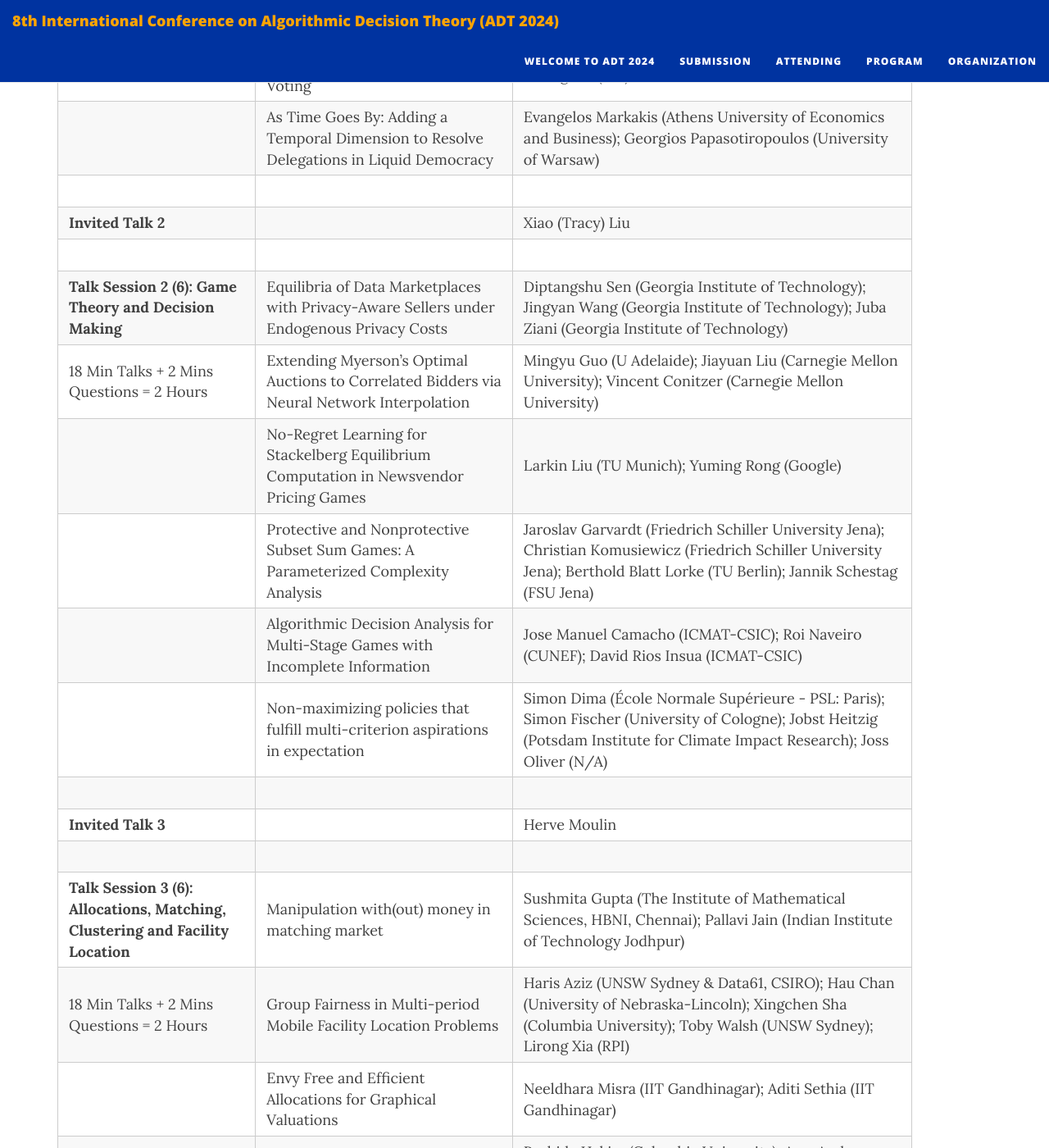
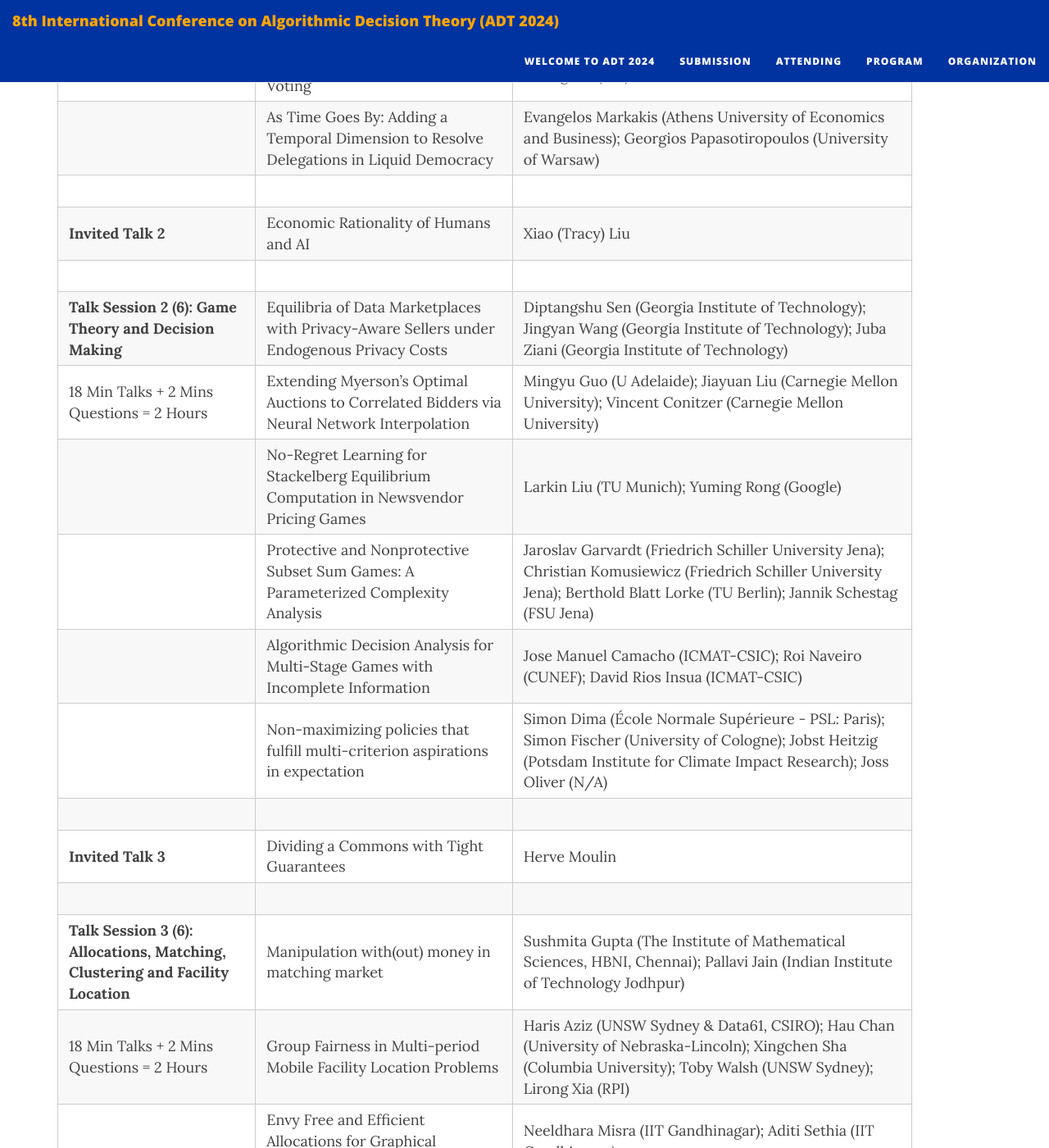
Before and after one commit to PrefLib/adt2024, a Jekyll site: the page built from program.md, in a window 1280 px wide and 1400 px high, scrolled down 2545 px. Shown: the whole window at 82% size. Built offline with Jekyll 4.4.1, drawn with Linux system fonts in a browser that asks for light colours; nearby versions of some CDN libraries.

Commit message:
updated talk title

```diff
--- a/program.md
+++ b/program.md
@@ -39,7 +39,7 @@ Overview schedule is below, there may be some adjustments on break times but pap
 |                                                                                 | A Linear Theory of Multiwinner Voting                                                                | Lirong Xia (RPI)                                                                                                                                                                          |
 |                                                                                 | As Time Goes By: Adding a Temporal Dimension to Resolve Delegations in Liquid Democracy              | Evangelos Markakis (Athens University of Economics and Business); Georgios Papasotiropoulos (University of Warsaw)                                                                        |
 |                                                                                 |                                                                                                      |                                                                                                                                                                                            |
-| **Invited Talk 2**                                                              |                                                                                                      | Xiao (Tracy) Liu                                                                                                                                                                           |
+| **Invited Talk 2**                                                              |        Economic Rationality of Humans and AI    | Xiao (Tracy) Liu                                                                                                                                                                           |
 |                                                                                 |                                                                                                      |                                                                                                                                                                                            |
 | **Talk Session 2 (6): Game Theory and Decision Making**                         | Equilibria of Data Marketplaces with Privacy-Aware Sellers under Endogenous Privacy Costs            | Diptangshu Sen (Georgia Institute of Technology); Jingyan Wang (Georgia Institute of Technology); Juba Ziani (Georgia Institute of Technology)                                            |
 | 18 Min Talks + 2 Mins Questions = 2 Hours                                       | Extending Myerson's Optimal Auctions to Correlated Bidders via Neural Network Interpolation          | Mingyu Guo (U Adelaide); Jiayuan Liu (Carnegie Mellon University); Vincent Conitzer (Carnegie Mellon University)                                                                          |
@@ -48,7 +48,7 @@ Overview schedule is below, there may be some adjustments on break times but pap
 |                                                                                 | Algorithmic Decision Analysis for Multi-Stage Games with Incomplete Information                      | Jose Manuel Camacho (ICMAT-CSIC); Roi  Naveiro (CUNEF); David Rios  Insua (ICMAT-CSIC)                                                                                                    |
 |                                                                                 | Non-maximizing policies that fulfill multi-criterion aspirations in expectation                      | Simon Dima (École Normale Supérieure - PSL: Paris); Simon Fischer (University of Cologne); Jobst Heitzig (Potsdam Institute for Climate Impact Research); Joss Oliver (N/A)               |
 |                                                                                 |                                                                                                      |                                                                                                                                                                                            |
-| **Invited Talk 3**                                                              |                                                                                                      | Herve Moulin                                                                                                                                                                               |
+| **Invited Talk 3**                                                              |   Dividing a Commons with Tight Guarantees                                                             | Herve Moulin                                                                                                                                                                               |
 |                                                                                 |                                                                                                      |                                                                                                                                                                                            |
 | **Talk Session 3 (6): Allocations, Matching, Clustering and Facility Location** | Manipulation with(out) money in matching market                                                      | Sushmita Gupta (The Institute of Mathematical Sciences, HBNI, Chennai); Pallavi Jain (Indian Institute of Technology Jodhpur)                                                             |
 | 18 Min Talks + 2 Mins Questions = 2 Hours                                       | Group Fairness in Multi-period Mobile Facility Location Problems                                     | Haris Aziz (UNSW Sydney & Data61, CSIRO); Hau Chan (University of Nebraska-Lincoln); Xingchen Sha (Columbia University); Toby Walsh (UNSW Sydney); Lirong Xia (RPI)                       |
```
